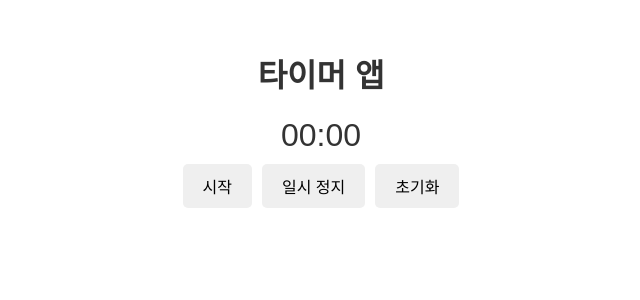
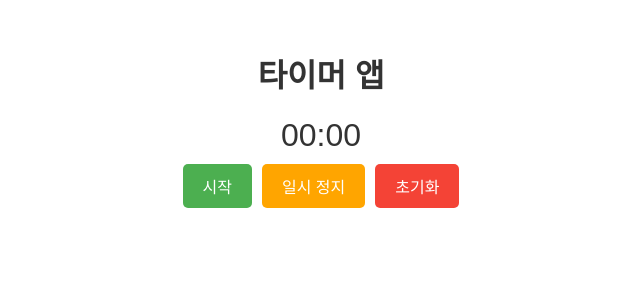
Before and after one commit to joonsol/react-curriculum, a React (Vite) app: page / in a window 1280 px wide. Shown: the top 300 px of the page, without its empty margins (319-959 px from the left). Built offline with nearby package versions, Linux system fonts and the light colour scheme.

Commit message:
Update Timer.css

```diff
--- a/src/components/Timer.css
+++ b/src/components/Timer.css
@@ -3,6 +3,7 @@
     flex-direction: column;
     align-items: center;
     margin-top: 20px;
+    text-align: center;
   }
 
   .timer-display {
@@ -37,17 +38,17 @@
     border-radius: 5px;
   }
 
-  .start-button {
+  .start {
     background-color: #4CAF50;
     color: white;
   }
 
-  .pause-button {
+  .pause {
     background-color: #FFA500;
     color: white;
   }
 
-  .reset-button {
+  .reset{
     background-color: #f44336;
     color: white;
   }
```
